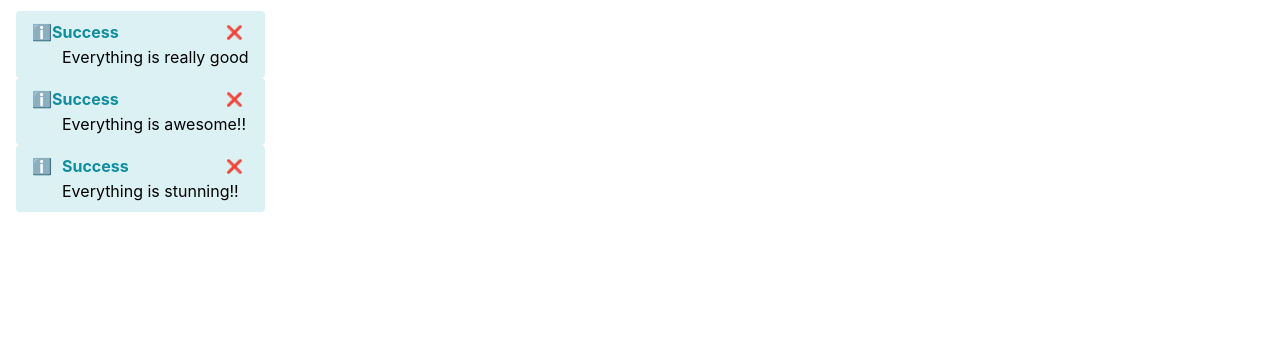
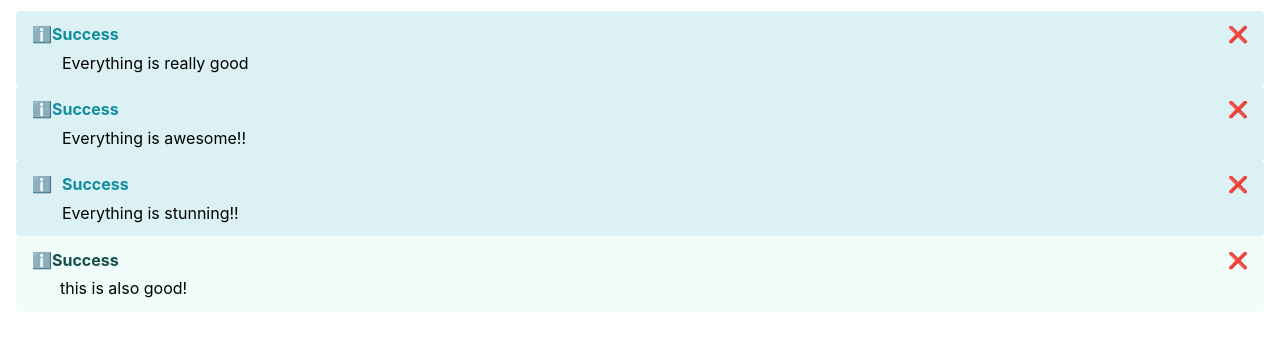
Before and after one commit to adityatambi/react-practice, a React (Create React App) app: page / in a window 1280 px wide. Shown: the top 350 px of the page. Built offline with nearby package versions, Linux system fonts and the light colour scheme.

Commit message:
attempt at tailwind css

```diff
--- a/package.json
+++ b/package.json
@@ -43,8 +43,11 @@
     ]
   },
   "devDependencies": {
+    "autoprefixer": "^10.4.20",
     "eslint-config-prettier": "^9.1.0",
     "eslint-plugin-prettier": "^5.1.3",
-    "prettier": "^3.3.3"
+    "postcss": "^8.4.41",
+    "prettier": "^3.3.3",
+    "tailwindcss": "^3.4.10"
   }
 }
--- /dev/null
+++ b/postcss.config.js
@@ -0,0 +1,6 @@
+module.exports = {
+  plugins: {
+    tailwindcss: {},
+    autoprefixer: {},
+  },
+}
--- /dev/null
+++ b/src/AlertTailwindCss.tsx
@@ -0,0 +1,55 @@
+import { useState } from 'react';
+
+type Props = {
+  type?: string;
+  heading: string;
+  children: React.ReactNode;
+  closable?: boolean;
+  onClose?: () => void;
+};
+export function AlertTailwindCss({
+  type = 'information',
+  heading,
+  children,
+  closable,
+  onClose,
+}: Props) {
+  const [visible, setVisible] = useState(true);
+  if (!visible) {
+    return null;
+  }
+  function handleCloseClick() {
+    setVisible(false);
+    if (onClose) {
+      onClose();
+    }
+  }
+  return (
+    <div
+      className={`inline-flex flex-col text-left px-4 py-3 rounded-md border-1 border-transparent ${
+        type === 'warning' ? 'text-amber-900' : 'text-teal-900'
+      } ${type === 'warning' ? 'bg-amber-50' : 'bg-teal-50'}
+      }`}
+    >
+      <div className="flex item-center mb-1">
+        <span role="img" aria-label={type === 'warning' ? 'Warning' : 'Information'}>
+          {type === 'warning' ? '⚠' : 'ℹ️'}
+        </span>
+        <span className="font-bold">{heading}</span>
+        {closable && (
+          <button
+            aria-label="Close"
+            onClick={handleCloseClick}
+            className="border-none bg-transparent ml-auto cursor-pointer"
+          >
+            <span role="img" aria-label="Close" className="w-7">
+              ❌
+            </span>
+          </button>
+        )}
+      </div>
+
+      <div className="ml-7 text-black">{children}</div>
+    </div>
+  );
+}
--- a/src/App.tsx
+++ b/src/App.tsx
@@ -4,6 +4,7 @@ import './App.css';
 import { Alert } from './Alert';
 import { AlertModuleCss } from './AlertModuleCss';
 import { AlertEmotionCss } from './AlertEmotionCss';
+import { AlertTailwindCss } from './AlertTailwindCss';
 
 function App() {
   return (
@@ -18,6 +19,10 @@ function App() {
       <AlertEmotionCss heading="Success" closable>
         Everything is stunning!!
       </AlertEmotionCss>
+
+      <AlertTailwindCss heading="Success" closable>
+        this is also good!
+      </AlertTailwindCss>
     </div>
   );
 }
--- a/src/index.css
+++ b/src/index.css
@@ -1,3 +1,6 @@
+@tailwind base;
+@tailwind components;
+@tailwind utilities;
 body {
   margin: 0;
   font-family: -apple-system, BlinkMacSystemFont, 'Segoe UI', 'Roboto', 'Oxygen',
--- /dev/null
+++ b/tailwind.config.js
@@ -0,0 +1,8 @@
+/** @type {import('tailwindcss').Config} */
+module.exports = {
+  content: ['./src/**/*.{js,jsx,ts,tsx}'],
+  theme: {
+    extend: {},
+  },
+  plugins: [],
+};
```
Also changed, not shown: 1 other file (tests, documents, lock files or other folders).
